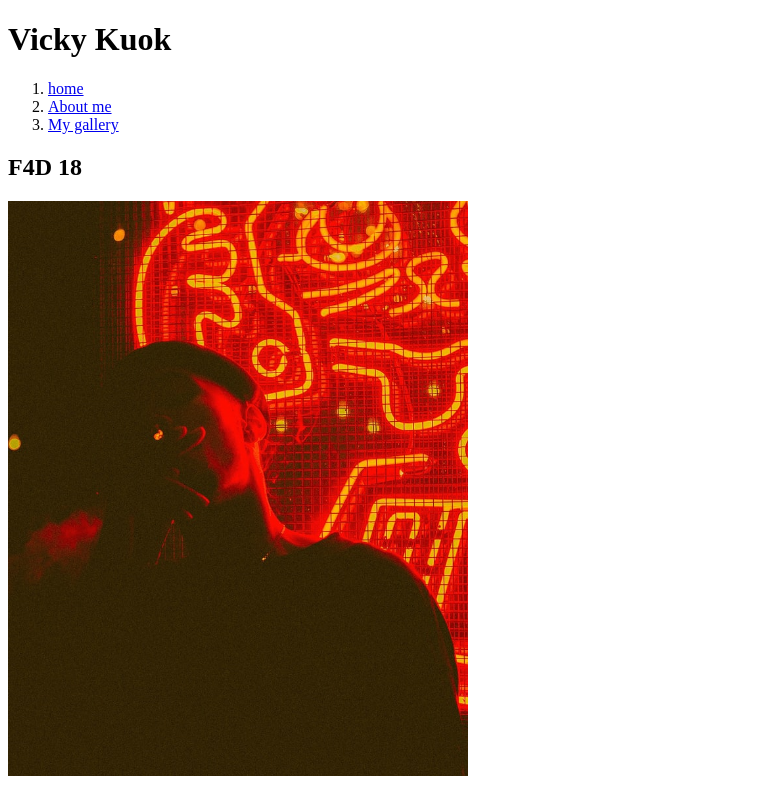
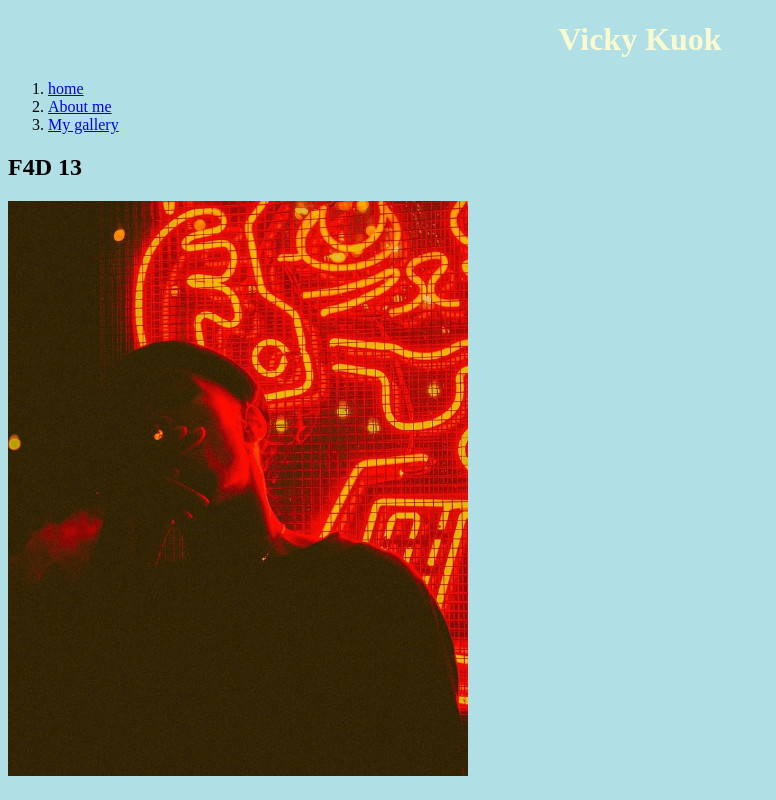
Before and after one commit to vickykuok928/my-blog, a plain HTML site: page index.html in a window 1280 px wide. Shown: the whole page, without its empty margins (0-776 px from the left). Drawn offline with Linux system fonts and the light colour scheme.

Commit message:
Add files via upload

```diff
--- a/index.html
+++ b/index.html
@@ -3,7 +3,7 @@
 <head>
 <meta charset="utf-8">
 <title>my blog</title>
-
+  <link rel="stylesheet" href="styles.css">
 </head>
 
 <body>
@@ -13,7 +13,7 @@
 		<li><a href="about.html">About me</a></li>
 		<li><a href="gallery.html">My gallery</a></li>
 	</ol>
-	<h2>F4D 18 </h2>
+	<h2>F4D 13 </h2>
 	<p><img src="images/photo.jpg" alt="boy" width="460" /></p>
 
 </body>
--- /dev/null
+++ b/styles.css
@@ -0,0 +1,13 @@
+body{
+	background-color:powderblue;
+}
+h1{
+	color:mediumpurple;
+}
+p{
+	color:peachpuff;
+}
+h1{
+	color: lightgoldenrodyellow;
+	text-align:center;
+}
```
Also changed, not shown: about.html (+3 -2 lines), gallery.html (+4 -0 lines).
